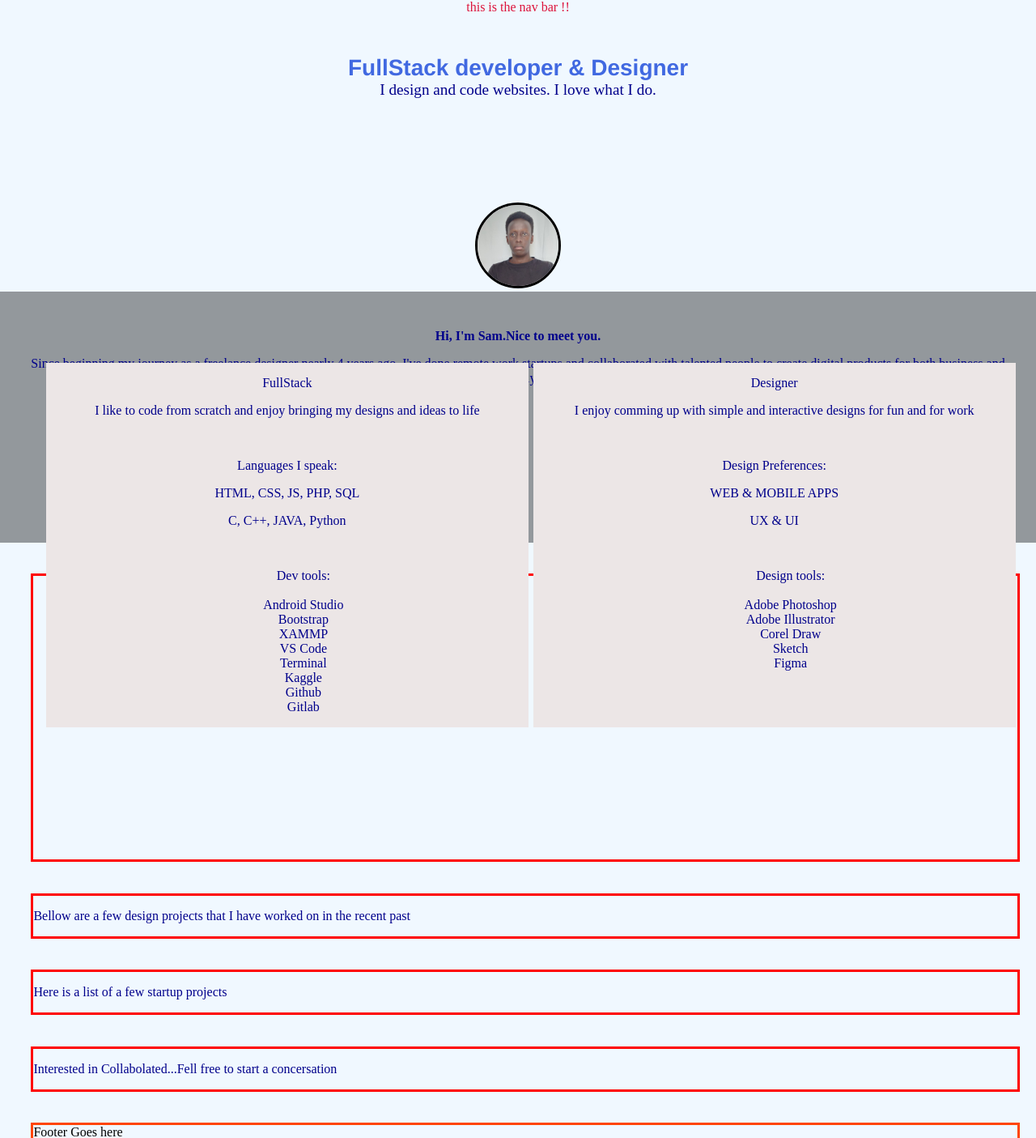
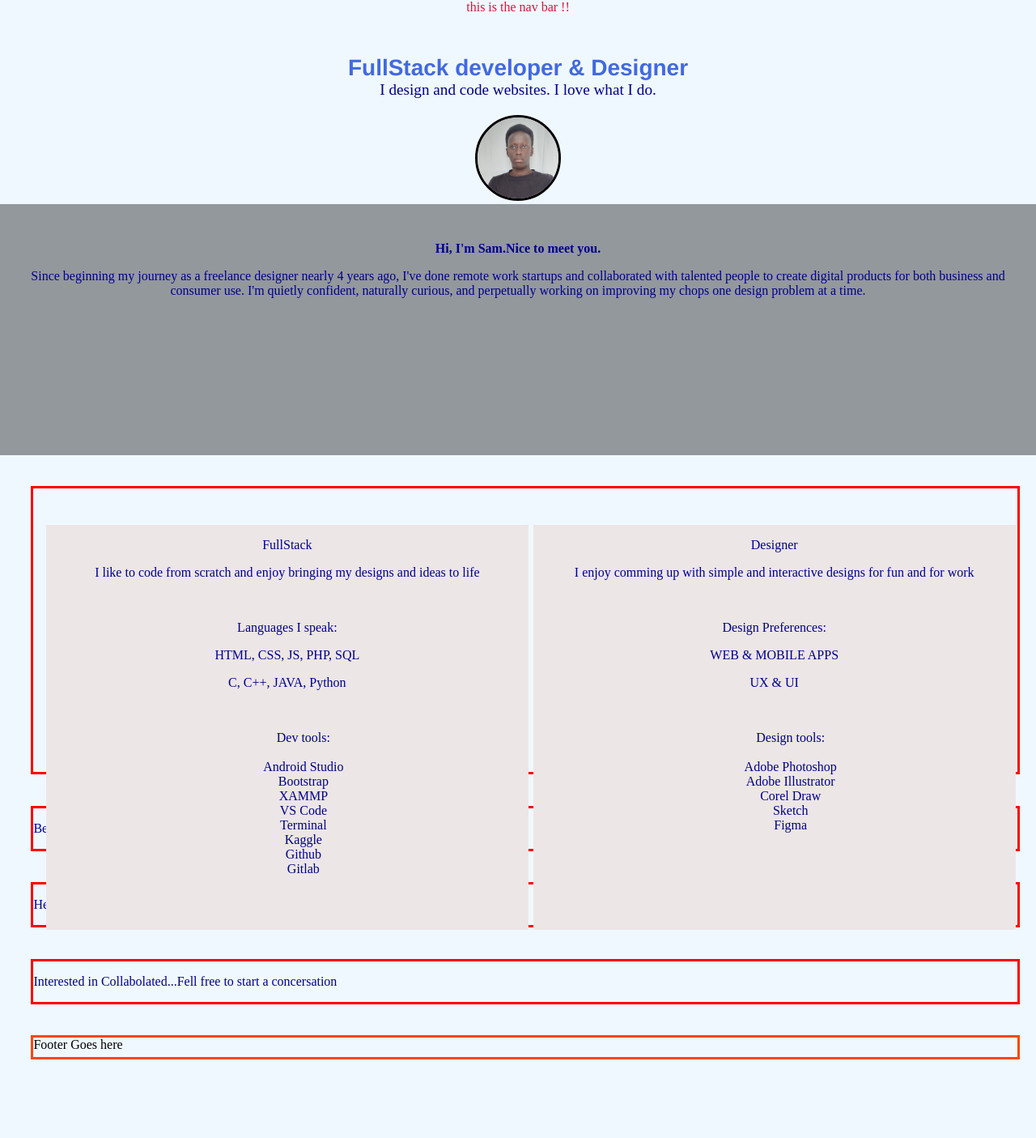
Before and after one commit to aldemas-py/portfolio, a PHP site: page / in a window 1280 px wide. Shown: the top 1405 px of the page at 81% size. After the commit the page ends 1308 px from the top, so only its background shows below. Run offline with PHP 8.4, Linux system fonts and the light colour scheme.

Commit message:
css changed

```diff
--- a/css/style.css
+++ b/css/style.css
@@ -28,17 +28,7 @@ p{
 /* @media only screen and (max-width: 600px) {...} */
 
 /* Small devices (portrait tablets and large phones, 600px and up) */
-/* @media only screen and (min-width: 600px) {...} */
-
-/* Medium devices (landscape tablets, 768px and up) */
-/* @media only screen and (min-width: 768px) {...} */
-
-/* Large devices (laptops/desktops, 992px and up) */
-/* @media only screen and (min-width: 992px) {...} */
-
-/* Extra large devices (large laptops and desktops, 1200px and up) */
-/* @media only screen and (min-width: 1200px) {...} */
-
+@media only screen and (min-width: 600px) {
 
     body{
         background-color: aliceblue;
@@ -72,7 +62,7 @@ body{
     }
     .me{
         color: aliceblue;
-    padding-top: 10%;
+        padding-top: 20px;
     }
     .myImg{
         border-radius: 50%;
@@ -112,7 +102,7 @@ img{
     .sec4files{
         width: inherit;
         position: absolute;
-    top: 55%;
+        top: 25pc;
         margin-left: .5%;
         z-index: 1;
 
@@ -125,7 +115,7 @@ img{
         padding: 0px;
         margin-top: 8px;
         margin-bottom: 8px;
-    height: 100%;
+        height: 500px;
         width:49%;
 
     }
@@ -158,3 +148,31 @@ ol li{
         left: 0;
         z-index: 1; */
     }
+
+}
+
+/* Medium devices (landscape tablets, 768px and up) */
+/* @media only screen and (min-width: 768px) {...} */
+
+/* Large devices (laptops/desktops, 992px and up) */
+@media only screen and (min-width: 992px) {
+    .sec4files{
+        width: inherit;
+        position: absolute;
+        margin-left: .5%;
+        top: 40pc;
+        z-index: 1;
+    }
+}
+
+/* Extra large devices (large laptops and desktops, 1200px and up) */
+/* @media only screen and (min-width: 1200px) {
+        .sec4files{
+        width: inherit;
+        position: absolute;
+        margin-left: .5%;
+        top: 40pc;
+        z-index: 1;
+
+    }
+} */
```
Lines whose indentation alone changed are shown as unchanged.
